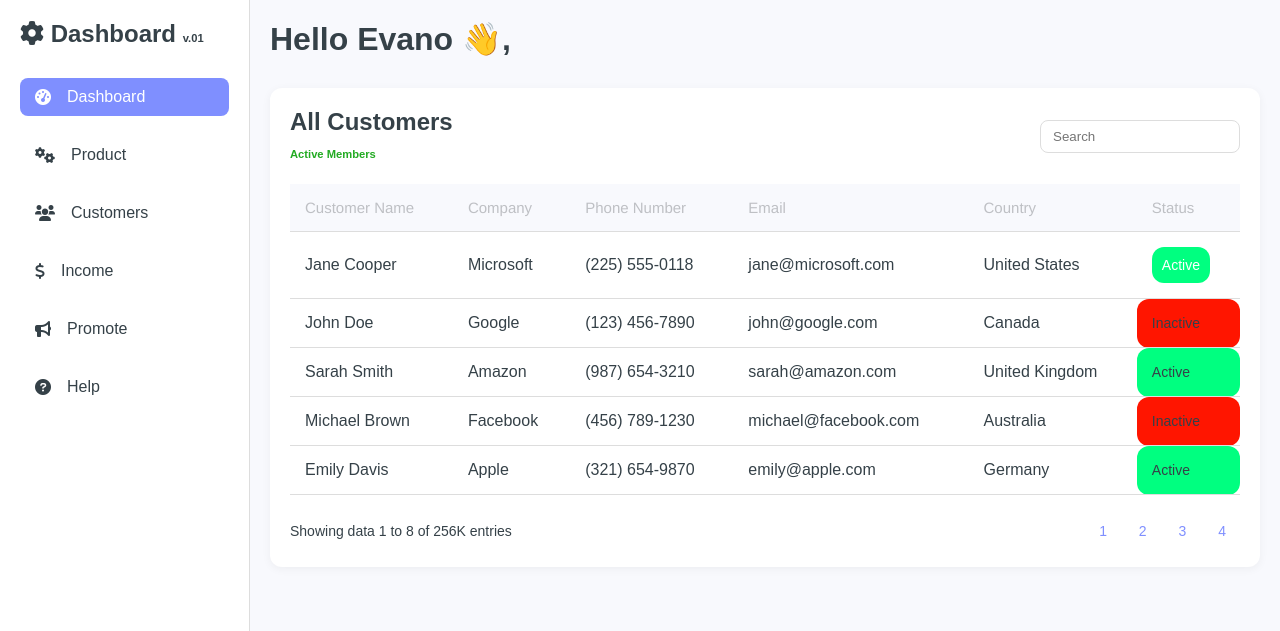
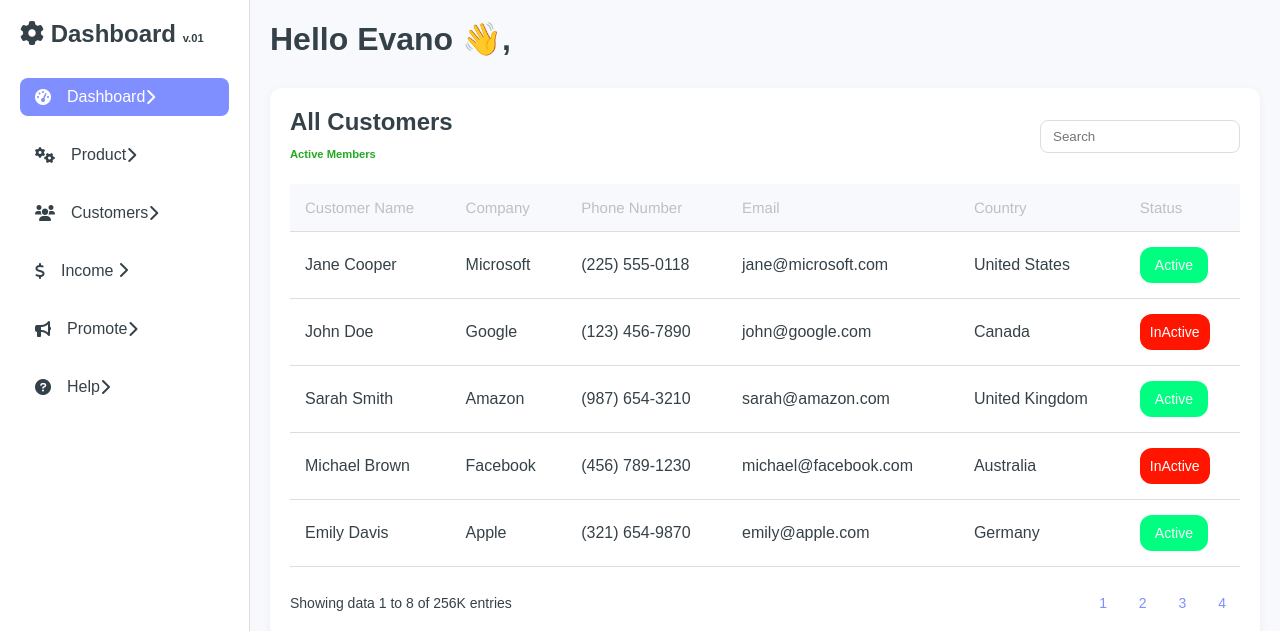
Before and after one commit to tinsaye-simeneh/crm_dashboard, a plain HTML site: page index.html in a window 1280 px wide. Shown: the top 631 px of the page. Drawn offline with Linux system fonts and the light colour scheme.

Commit message:
chore: Update status buttons in index.html and padding in styles.css

```diff
--- a/index.html
+++ b/index.html
@@ -22,26 +22,38 @@
             <li class="dashboard__menu-item dashboard__menu-item--active">
               <i class="fas fa-tachometer-alt"></i>
               <span class="dashboard_menu_item_space"> Dashboard </span>
+              <i class="fa-solid fa-chevron-right next_icon"></i>
             </li>
             <li class="dashboard__menu-item">
               <i class="fas fa-cogs"></i>
               <span class="dashboard_menu_item_space"> Product </span>
+
+              <i class="fa-solid fa-chevron-right"></i>
             </li>
             <li class="dashboard__menu-item">
               <i class="fas fa-users"></i>
               <span class="dashboard_menu_item_space"> Customers</span>
+
+              <i class="fa-solid fa-chevron-right"></i>
             </li>
             <li class="dashboard__menu-item">
               <i class="fas fa-dollar-sign"></i>
-              <span class="dashboard_menu_item_space"> Income</span>
+              <span class="dashboard_menu_item_space">
+                Income
+                <i class="fa-solid fa-chevron-right"></i>
+              </span>
             </li>
             <li class="dashboard__menu-item">
               <i class="fas fa-bullhorn"></i>
               <span class="dashboard_menu_item_space"> Promote</span>
+
+              <i class="fa-solid fa-chevron-right"></i>
             </li>
             <li class="dashboard__menu-item">
               <i class="fas fa-question-circle"></i>
               <span class="dashboard_menu_item_space"> Help</span>
+
+              <i class="fa-solid fa-chevron-right"></i>
             </li>
           </ul>
         </nav>
@@ -94,7 +106,9 @@
                 <td>(123) 456-7890</td>
                 <td>john@google.com</td>
                 <td>Canada</td>
-                <td class="status status--inactive">Inactive</td>
+                <td>
+                  <button class="status status--inactive">InActive</button>
+                </td>
               </tr>
               <tr>
                 <td>Sarah Smith</td>
@@ -102,7 +116,9 @@
                 <td>(987) 654-3210</td>
                 <td>sarah@amazon.com</td>
                 <td>United Kingdom</td>
-                <td class="status status--active">Active</td>
+                <td>
+                  <button class="status status--active">Active</button>
+                </td>
               </tr>
               <tr>
                 <td>Michael Brown</td>
@@ -110,7 +126,9 @@
                 <td>(456) 789-1230</td>
                 <td>michael@facebook.com</td>
                 <td>Australia</td>
-                <td class="status status--inactive">Inactive</td>
+                <td>
+                  <button class="status status--inactive">InActive</button>
+                </td>
               </tr>
               <tr>
                 <td>Emily Davis</td>
@@ -118,7 +136,9 @@
                 <td>(321) 654-9870</td>
                 <td>emily@apple.com</td>
                 <td>Germany</td>
-                <td class="status status--active">Active</td>
+                <td>
+                  <button class="status status--active">Active</button>
+                </td>
               </tr>
             </tbody>
           </table>
--- a/styles.css
+++ b/styles.css
@@ -176,7 +176,7 @@ body {
   background-color: #00ff80;
   color: #ffff;
   border: none;
-  padding: 10px;
+  padding: 10px 15px;
 }
 
 .status--inactive {
```
